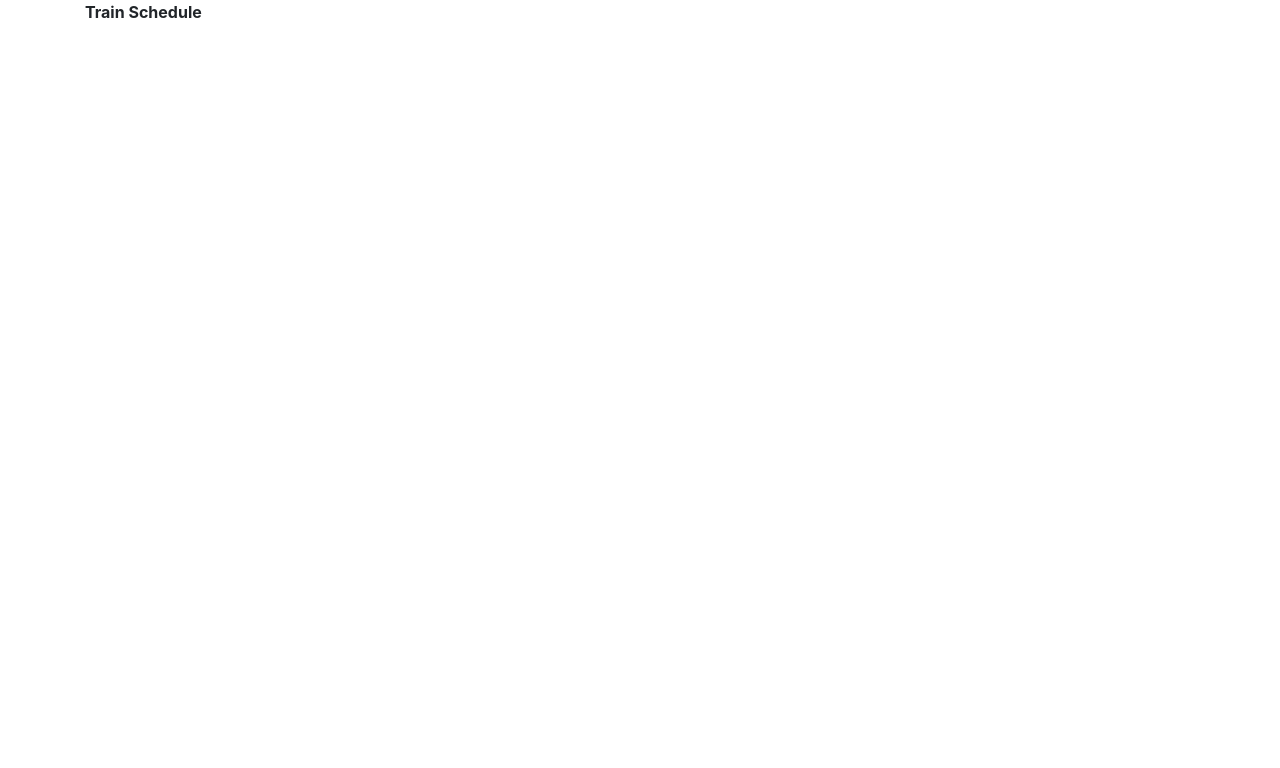
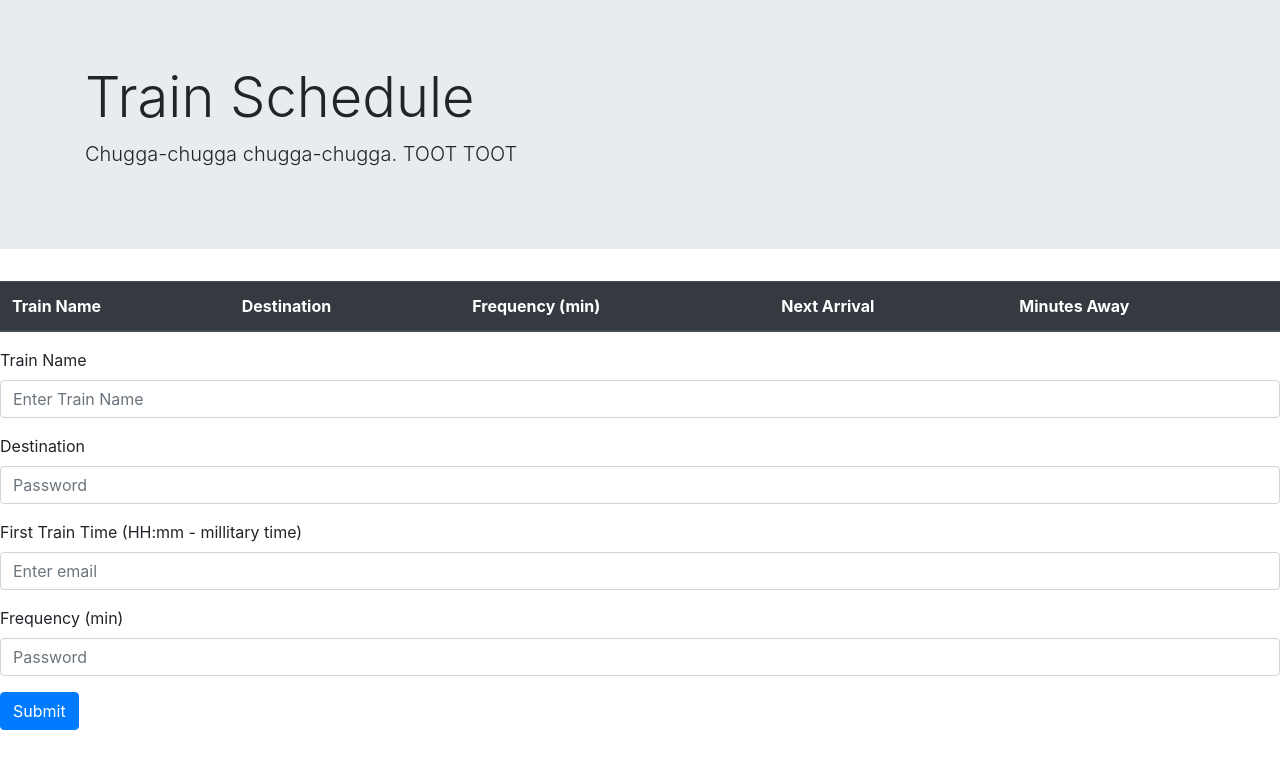
Before and after one commit to bendoug76/train-schedule, a plain HTML site: page index.html in a window 1280 px wide. Drawn offline with nearby package versions, Linux system fonts and the light colour scheme.

Commit message:
added basic layout

```diff
--- a/index.html
+++ b/index.html
@@ -1,21 +1,78 @@
 <!DOCTYPE html>
 <html lang="en">
   <head>
-    <link rel="stylesheet" type="text/css" href="assets/style.css">
-    <link rel="stylesheet" href="https://stackpath.bootstrapcdn.com/bootstrap/4.3.1/css/bootstrap.min.css" integrity="sha384-ggOyR0iXCbMQv3Xipma34MD+dH/1fQ784/j6cY/iJTQUOhcWr7x9JvoRxT2MZw1T" crossorigin="anonymous">
+    <link rel="stylesheet" type="text/css" href="assets/style.css" />
+    <link
+      rel="stylesheet"
+      href="https://stackpath.bootstrapcdn.com/bootstrap/4.3.1/css/bootstrap.min.css"
+      integrity="sha384-ggOyR0iXCbMQv3Xipma34MD+dH/1fQ784/j6cY/iJTQUOhcWr7x9JvoRxT2MZw1T"
+      crossorigin="anonymous"
+    />
     <script src="jquery-3.4.1.min.js"></script>
-    <meta charset="UTF-8">
-    <meta name="viewport" content="width=device-width, initial-scale=1.0">
-    <meta http-equiv="X-UA-Compatible" content="ie=edge">
+    <meta charset="UTF-8" />
+    <meta name="viewport" content="width=device-width, initial-scale=1.0" />
+    <meta http-equiv="X-UA-Compatible" content="ie=edge" />
     <title>Document</title>
   </head>
   <body>
+    <div class="jumbotron jumbotron-fluid">
       <div class="container">
-                <!-- Content here -->
-                <b>Train Schedule</b>
+        <h1 class="display-4">Train Schedule</h1>
+        <p class="lead">Chugga-chugga chugga-chugga. TOOT TOOT</p>
+      </div>
     </div>
 
+    <table class="table table-dark">
+      <thead>
+        <tr>
+          <th scope="col">Train Name</th>
+          <th scope="col">Destination</th>
+          <th scope="col">Frequency (min)</th>
+          <th scope="col">Next Arrival</th>
+          <th scope="col">Minutes Away</th>
+        </tr>
+      </thead>
+      <tbody></tbody>
+    </table>
+    <form>
+      <div class="form-group">
+        <label for="exampleInputEmail1">Train Name</label>
+        <input
+          class="form-control"
+          id="train-name"
+          aria-describedby="emailHelp"
+          placeholder="Enter Train Name"
+        />
+      </div>
+      <div class="form-group">
+        <label for="exampleInputPassword1">Destination</label>
+        <input
+          class="form-control"
+          id="destination"
+          placeholder="Password"
+        />
+      </div>
+      <div class="form-group">
+        <label for="exampleInputEmail1">First Train Time (HH:mm - millitary time)</label>
+        <input
+          class="form-control"
+          id="train-time"
+          aria-describedby="emailHelp"
+          placeholder="Enter email"
+        />
+      </div>
+      <div class="form-group">
+        <label for="exampleInputPassword1">Frequency (min)</label>
+        <input
+          type="password"
+          class="form-control"
+          id="frequency"
+          placeholder="Password"
+        />
+      </div>
 
+      <button type="submit" class="btn btn-primary">Submit</button>
+    </form>
 
     <script src="assets/javascript.js"></script>
   </body>
```
Lines whose indentation alone changed are shown as unchanged.
